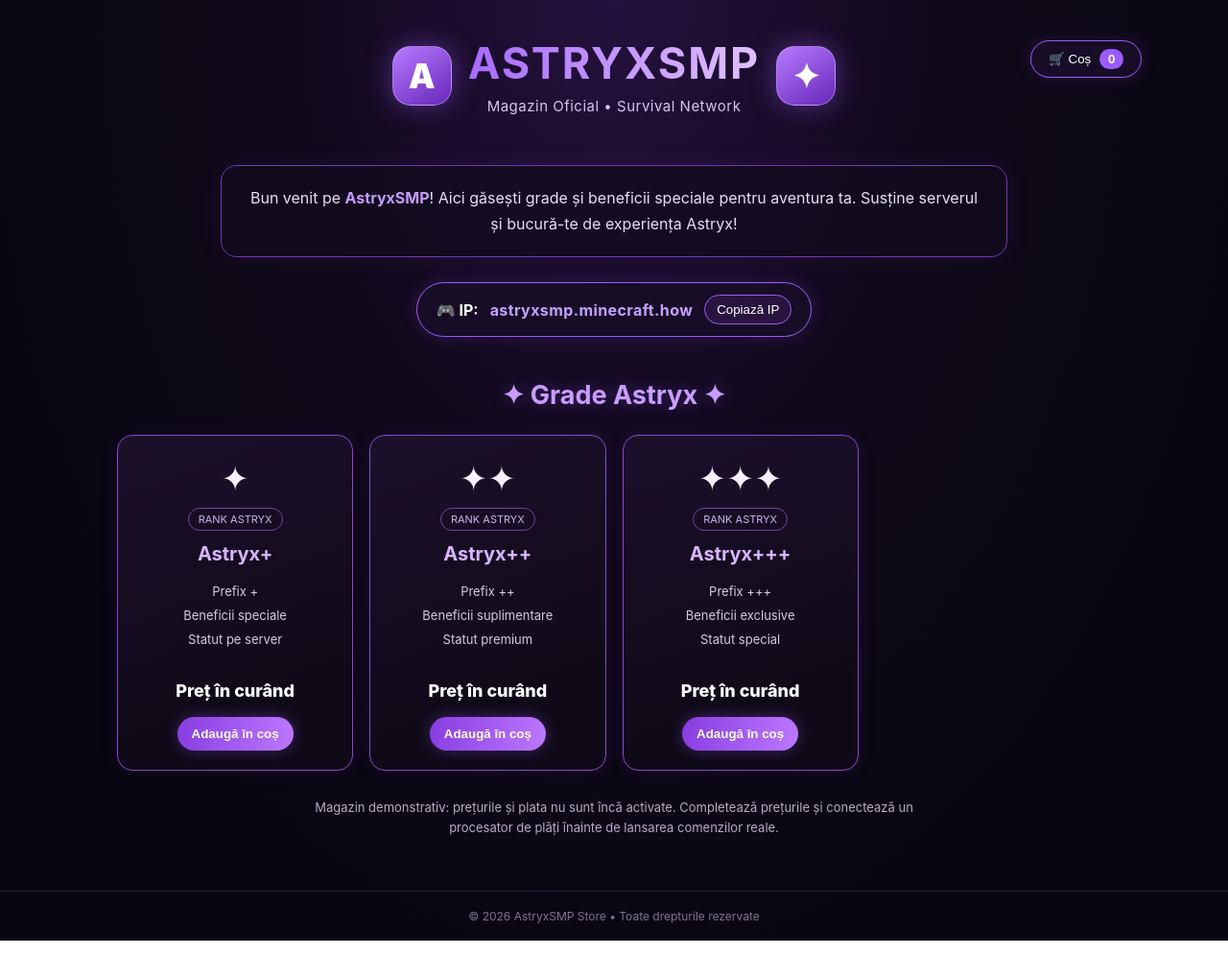
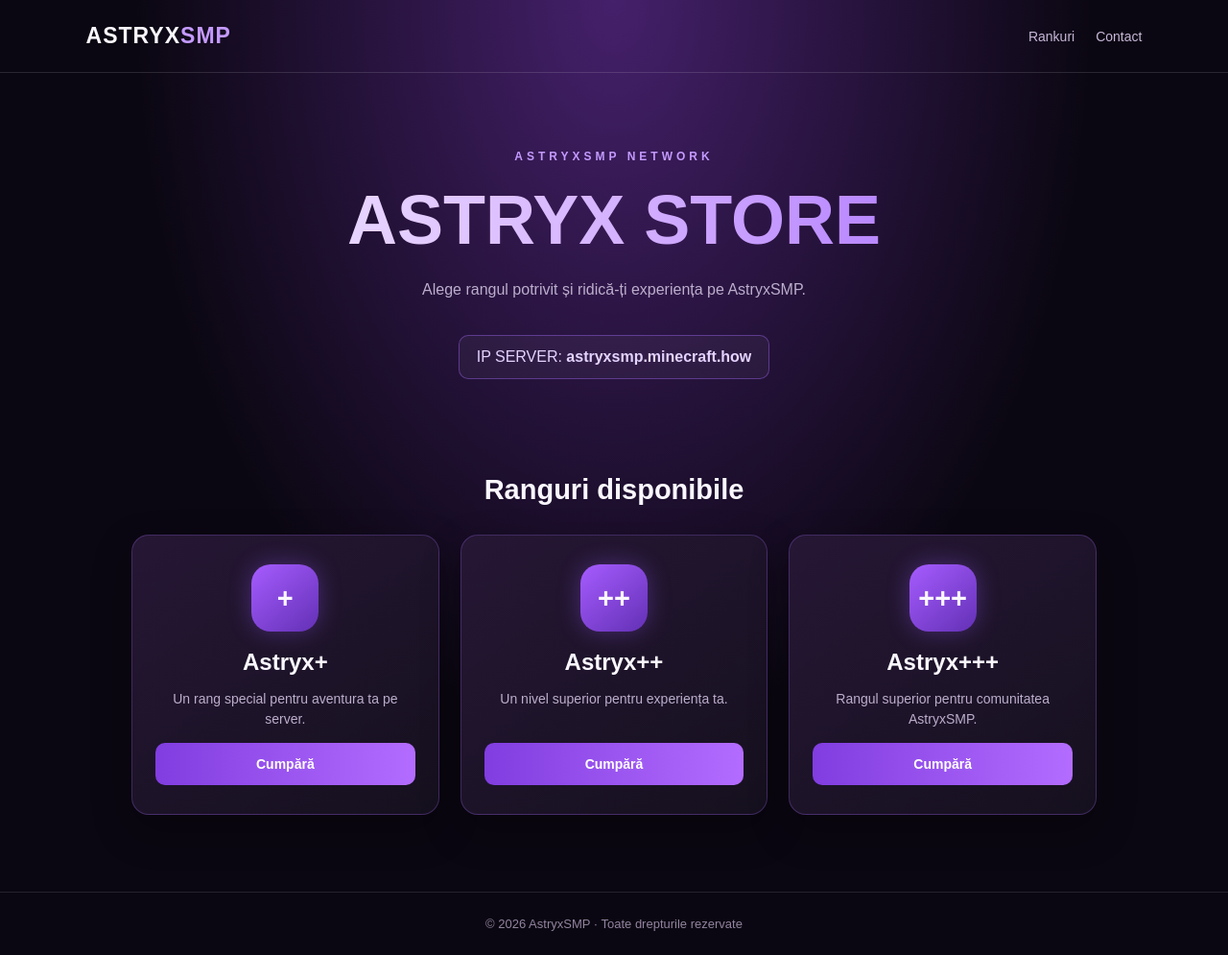
Before and after one commit to astryxsmp/astryxsmp-store, a plain HTML site: page index.html in a window 1280 px wide. Shown: the whole page at 96% size. Drawn offline with Linux system fonts and the light colour scheme.

Commit message:
Refactor HTML structure and styles for AstryxSMP Store

```diff
--- a/index.html
+++ b/index.html
@@ -1,166 +1,119 @@
+
 <!DOCTYPE html>
 <html lang="ro">
 <head>
 <meta charset="UTF-8">
 <meta name="viewport" content="width=device-width, initial-scale=1.0">
-  <meta name="theme-color" content="#090611">
 <title>AstryxSMP Store</title>
 <style>
-    :root {
-      --bg:#090611; --panel:#130d20; --panel2:#1b102b;
-      --purple:#9b5cff; --light:#c69aff; --pink:#e0a6ff;
-      --text:#f7f1ff; --muted:#b9abc9; --line:#7139b5;
-    }
 *{box-sizing:border-box}
-    body{
-      margin:0; min-height:100vh; color:var(--text);
-      font-family:Inter,Segoe UI,Arial,sans-serif;
-      background:radial-gradient(ellipse at 50% 0%,#25113e 0%,#10091a 38%,var(--bg) 75%);
-    }
-    header{padding:38px 18px 18px;text-align:center}
-    .brand{display:flex;align-items:center;justify-content:center;gap:17px;flex-wrap:wrap}
-    .logo{
-      width:62px;height:62px;border-radius:19px;display:grid;place-items:center;
-      font-size:35px;font-weight:900;color:white;
-      background:linear-gradient(145deg,#b77aff,#6726b9);
-      box-shadow:0 0 28px #9b5cff70;border:1px solid #d7baff80
-    }
-    h1{margin:0;font-size:clamp(30px,5vw,45px);letter-spacing:2px}
-    .gradient{background:linear-gradient(90deg,#a66aff,#e0c1ff);-webkit-background-clip:text;background-clip:text;color:transparent}
-    .subtitle{margin:8px 0 0;color:#d7c4ee;font-size:15px;letter-spacing:.5px}
-    .cart-button,.ip-pill,.back{
-      border:1px solid var(--purple);border-radius:999px;background:#170d27;color:white;
-      box-shadow:0 0 18px #8b4ce833
-    }
-    .cart-button{position:absolute;right:clamp(16px,7vw,100px);top:42px;padding:11px 18px;cursor:pointer}
-    .cart-button b{background:var(--purple);border-radius:50px;padding:3px 9px;margin-left:5px}
-    main{max-width:1080px;margin:0 auto;padding:14px 22px 55px}
-    .welcome{
-      max-width:820px;margin:20px auto 22px;padding:20px 25px;text-align:center;
-      line-height:1.7;color:#e8def4;background:#130c1dba;
-      border:1px solid var(--line);border-radius:17px;box-shadow:0 0 25px #7139b522
-    }
-    .welcome strong{color:var(--light)}
-    .ip-wrap{text-align:center;margin:26px 0 44px}
-    .ip-pill{display:inline-flex;align-items:center;gap:12px;padding:12px 20px;font-weight:700}
-    .ip-pill span{color:#c7a0ff;letter-spacing:.4px}
-    .copy{border:1px solid #9b5cff;background:#28143e;color:#fff;border-radius:20px;padding:7px 12px;cursor:pointer}
-    .section-title{text-align:center;color:#c99cff;font-size:27px;font-weight:700;margin:0 0 25px;text-shadow:0 0 18px #9b5cff65}
-    .grid{display:grid;grid-template-columns:repeat(4,minmax(0,1fr));gap:17px}
-    .product{
-      background:linear-gradient(160deg,#1c102b,#100a18 75%);border:1px solid #8748d0;
-      border-radius:16px;padding:23px 17px 20px;text-align:center;
-      box-shadow:0 0 19px #7139b51c;transition:.2s transform,.2s box-shadow
-    }
-    .product:hover{transform:translateY(-5px);box-shadow:0 8px 28px #8d4de444}
-    .product-icon{font-size:35px;margin-bottom:10px}
-    .product h3{margin:0 0 15px;font-size:20px;color:#d6b5ff}
-    .tag{display:inline-block;padding:4px 10px;border:1px solid #7044a0;border-radius:20px;color:#cdb1ed;font-size:11px;margin-bottom:12px}
-    .benefits{color:#d5c9e2;font-size:13px;line-height:1.9;min-height:88px}
-    .price{font-weight:800;font-size:18px;margin:17px 0;color:white}
-    .actions{display:flex;justify-content:center;gap:8px;flex-wrap:wrap}
-    .buy,.add{
-      border:0;border-radius:22px;padding:10px 15px;font-weight:700;cursor:pointer;color:white
-    }
-    .buy{background:linear-gradient(100deg,#873de0,#bd78ff);box-shadow:0 0 15px #9b5cff55}
-    .add{background:#241334;border:1px solid #8951c6}
-    button:hover{filter:brightness(1.14)}
-    .note{text-align:center;color:var(--muted);font-size:13px;margin:28px auto 0;max-width:650px;line-height:1.6}
-    footer{text-align:center;color:#80718f;font-size:12px;padding:18px;border-top:1px solid #2a1b3a}
-    .overlay{display:none;position:fixed;inset:0;background:#05030bd9;z-index:5;align-items:center;justify-content:center;padding:18px}
-    .overlay.open{display:flex}
-    .modal{width:min(480px,100%);max-height:85vh;overflow:auto;background:#160d23;border:1px solid #995bdf;border-radius:18px;padding:23px;box-shadow:0 0 45px #8e4bd955}
-    .modal-head{display:flex;justify-content:space-between;align-items:center}
-    .modal h2{margin:0;color:#d6b5ff}
-    .close{background:none;border:0;color:white;font-size:25px;cursor:pointer}
-    .cart-row{display:flex;justify-content:space-between;gap:12px;padding:13px 0;border-bottom:1px solid #38234d;color:#e9ddf5}
-    .remove{border:0;background:none;color:#c99cff;cursor:pointer}
-    .empty{color:var(--muted);text-align:center;padding:24px 0}
-    .modal-info{font-size:13px;line-height:1.6;color:#c8bad8;margin-top:16px}
-    @media(max-width:850px){.grid{grid-template-columns:repeat(2,minmax(0,1fr))}.cart-button{position:static;display:block;width:max-content;margin:18px auto 0}}
-    @media(max-width:500px){header{padding-top:25px}.brand{gap:10px}.logo{width:50px;height:50px;font-size:29px}.grid{grid-template-columns:1fr}.welcome{padding:16px}.ip-pill{gap:7px;padding:10px 13px;font-size:13px}}
+body{margin:0;background:#0b0712;color:#faf7ff;font-family:Arial,sans-serif;background-image:radial-gradient(ellipse at 50% 0,#45206b 0,transparent 55%)}
+header{height:76px;padding:0 7%;display:flex;align-items:center;justify-content:space-between;border-bottom:1px solid #ffffff20}
+.logo{font-size:23px;font-weight:900;letter-spacing:1px}
+.logo span{color:#c49aff}
+nav a{color:#c7b8d8;text-decoration:none;margin-left:22px;font-size:14px}
+.hero{text-align:center;padding:80px 20px 55px}
+.tag{color:#c49aff;font-size:12px;letter-spacing:4px;font-weight:bold}
+h1{font-size:clamp(42px,8vw,72px);margin:18px 0;background:linear-gradient(90deg,#fff,#d5b2ff,#9654ff);-webkit-background-clip:text;color:transparent}
+.hero p{color:#bcaecc;line-height:1.7}
+.ip{display:inline-block;margin-top:18px;padding:13px 18px;border:1px solid #a66cff66;border-radius:10px;background:#ffffff0a;color:#e4d3ff}
+main{max-width:1050px;margin:auto;padding:20px 22px 80px}
+.heading{text-align:center;margin-bottom:30px}
+.heading h2{font-size:29px}
+.cards{display:grid;grid-template-columns:repeat(3,1fr);gap:22px}
+.card{background:linear-gradient(145deg,#261735,#15101e);border:1px solid #a66cff45;border-radius:18px;text-align:center;padding:30px 24px;box-shadow:0 16px 40px #0005}
+.symbol{height:70px;width:70px;border-radius:20px;margin:0 auto 18px;display:grid;place-items:center;background:linear-gradient(140deg,#a65cff,#6330b5);font-size:29px;font-weight:bold;box-shadow:0 0 25px #9b5cff55}
+.card h3{font-size:24px;margin:8px}
+.card p{color:#bcaecc;min-height:42px;line-height:1.5;font-size:14px}
+button{width:100%;padding:14px;border:0;border-radius:10px;background:linear-gradient(90deg,#813de0,#b36cff);color:white;font-weight:bold;cursor:pointer;font-size:14px}
+button:hover{filter:brightness(1.12)}
+footer{text-align:center;border-top:1px solid #ffffff1c;padding:25px;color:#92849f;font-size:13px}
+.overlay{display:none;position:fixed;inset:0;background:#000c;align-items:center;justify-content:center;padding:18px}
+.modal{width:min(430px,100%);background:#1b1027;border:1px solid #ad7aff77;border-radius:17px;padding:26px}
+.modal p{color:#bcaecc;font-size:14px;line-height:1.5}
+.modal label{display:block;margin:18px 0 8px;font-size:13px}
+.modal input{width:100%;padding:13px;border:1px solid #79559d;border-radius:9px;background:#0c0712;color:white;font-size:15px}
+.actions{display:flex;gap:10px;margin-top:17px}
+.actions button:last-child{background:#392849}
+@media(max-width:700px){.cards{grid-template-columns:1fr;max-width:420px;margin:auto}header{padding:0 5%}nav a{margin-left:12px}}
 </style>
 </head>
 <body>
 <header>
-    <div class="brand">
-      <div class="logo">A</div>
-      <div>
-        <h1 class="gradient">ASTRYXSMP</h1>
-        <p class="subtitle">Magazin Oficial • Survival Network</p>
-      </div>
-      <div class="logo">✦</div>
-    </div>
-    <button class="cart-button" onclick="openCart()">🛒 Coș <b id="cart-count">0</b></button>
+<div class="logo">ASTRYX<span>SMP</span></div>
+<nav><a href="#rankuri">Rankuri</a><a href="#contact">Contact</a></nav>
 </header>
 
-  <main>
-    <section class="welcome">
-      Bun venit pe <strong>AstryxSMP</strong>! Aici găsești grade și beneficii speciale
-      pentru aventura ta. Susține serverul și bucură-te de experiența Astryx!
+<section class="hero">
+<div class="tag">ASTRYXSMP NETWORK</div>
+<h1>ASTRYX STORE</h1>
+<p>Alege rangul potrivit și ridică-ți experiența pe AstryxSMP.</p>
+<div class="ip">IP SERVER: <strong>astryxsmp.minecraft.how</strong></div>
 </section>
 
-    <div class="ip-wrap">
-      <div class="ip-pill">🎮 IP: <span id="server-ip">astryxsmp.minecraft.how</span>
-        <button class="copy" onclick="copyIP()">Copiază IP</button>
+<main id="rankuri">
+<div class="heading"><h2>Ranguri disponibile</h2></div>
+<div class="cards">
+<article class="card">
+<div class="symbol">+</div>
+<h3>Astryx+</h3>
+<p>Un rang special pentru aventura ta pe server.</p>
+<button onclick="openOrder('Astryx+')">Cumpără</button>
+</article>
+<article class="card">
+<div class="symbol">++</div>
+<h3>Astryx++</h3>
+<p>Un nivel superior pentru experiența ta.</p>
+<button onclick="openOrder('Astryx++')">Cumpără</button>
+</article>
+<article class="card">
+<div class="symbol">+++</div>
+<h3>Astryx+++</h3>
+<p>Rangul superior pentru comunitatea AstryxSMP.</p>
+<button onclick="openOrder('Astryx+++')">Cumpără</button>
+</article>
 </div>
-    </div>
-
-    <h2 class="section-title">✦ Grade Astryx ✦</h2>
-    <section class="grid" id="products">
-      <article class="product">
-        <div class="product-icon">✦</div><span class="tag">RANK ASTRYX</span>
-        <h3>Astryx+</h3>
-        <div class="benefits">Prefix +<br>Beneficii speciale<br>Statut pe server</div>
-        <div class="price">Preț în curând</div>
-        <div class="actions"><button class="buy" onclick="addToCart('Astryx+')">Adaugă în coș</button></div>
-      </article>
-      <article class="product">
-        <div class="product-icon">✦✦</div><span class="tag">RANK ASTRYX</span>
-        <h3>Astryx++</h3>
-        <div class="benefits">Prefix ++<br>Beneficii suplimentare<br>Statut premium</div>
-        <div class="price">Preț în curând</div>
-        <div class="actions"><button class="buy" onclick="addToCart('Astryx++')">Adaugă în coș</button></div>
-      </article>
-      <article class="product">
-        <div class="product-icon">✦✦✦</div><span class="tag">RANK ASTRYX</span>
-        <h3>Astryx+++</h3>
-        <div class="benefits">Prefix +++<br>Beneficii exclusive<br>Statut special</div>
-        <div class="price">Preț în curând</div>
-        <div class="actions"><button class="buy" onclick="addToCart('Astryx+++')">Adaugă în coș</button></div>
-      </article>
-    </section>
-    <p class="note">Magazin demonstrativ: prețurile și plata nu sunt încă activate. Completează prețurile și conectează un procesator de plăți înainte de lansarea comenzilor reale.</p>
 </main>
 
-  <footer>© 2026 AstryxSMP Store • Toate drepturile rezervate</footer>
+<footer id="contact">© 2026 AstryxSMP · Toate drepturile rezervate</footer>
 
-  <div class="overlay" id="cart-overlay" onclick="if(event.target===this)closeCart()">
+<div class="overlay" id="overlay" onclick="if(event.target===this)closeOrder()">
 <div class="modal">
-      <div class="modal-head"><h2>🛒 Coșul tău</h2><button class="close" onclick="closeCart()">×</button></div>
-      <div id="cart-items"></div>
-      <p class="modal-info">Acesta este momentan un coș demonstrativ. Pentru comenzi reale trebuie configurate prețurile și o metodă de plată.</p>
+<h2 id="rankTitle">Comandă rang</h2>
+<p>Introdu numele tău Minecraft pentru a pregăti solicitarea comenzii.</p>
+<label for="mcname">Nume Minecraft</label>
+<input id="mcname" maxlength="16" placeholder="Numele Minecraft">
+<div class="actions">
+<button onclick="sendOrder()">Continuă</button>
+<button onclick="closeOrder()">Închide</button>
+</div>
 </div>
 </div>
 
 <script>
-    const cart = [];
-    function updateCount(){document.getElementById('cart-count').textContent=cart.length;}
-    function addToCart(name){cart.push(name);updateCount();const b=document.querySelector('.cart-button');b.animate([{transform:'scale(1)'},{transform:'scale(1.08)'},{transform:'scale(1)'}],{duration:250});}
-    function openCart(){
-      const box=document.getElementById('cart-items');
-      if(!cart.length){box.innerHTML='<div class="empty">Coșul este gol.</div>';}
-      else{box.innerHTML=cart.map((name,i)=>`<div class="cart-row"><span>${name}</span><button class="remove" onclick="removeItem(${i})">Elimină</button></div>`).join('');}
-      document.getElementById('cart-overlay').classList.add('open');
+let rank='';
+function openOrder(value){
+rank=value;
+document.getElementById('rankTitle').textContent='Comandă '+value;
+document.getElementById('mcname').value='';
+document.getElementById('overlay').style.display='flex';
 }
-    function closeCart(){document.getElementById('cart-overlay').classList.remove('open');}
-    function removeItem(i){cart.splice(i,1);updateCount();openCart();}
-    async function copyIP(){
-      const ip=document.getElementById('server-ip').textContent;
-      try{await navigator.clipboard.writeText(ip);document.querySelector('.copy').textContent='Copiat!';}
-      catch(e){document.querySelector('.copy').textContent=ip;}
-      setTimeout(()=>document.querySelector('.copy').textContent='Copiază IP',1600);
+function closeOrder(){
+document.getElementById('overlay').style.display='none';
 }
+function sendOrder(){
+const username=document.getElementById('mcname').value.trim();
+if(!/^[A-Za-z0-9_]{3,16}$/.test(username)){
+alert('Introdu un nume Minecraft valid (3–16 caractere).');
+return;
+}
+const subject=encodeURIComponent('Comandă AstryxSMP - '+rank);
+const body=encodeURIComponent('Bună!\n\nDoresc rangul: '+rank+'\nNume Minecraft: '+username);
+window.location.href='mailto:adigamer96@gmail.com?subject='+subject+'&body='+body;
+}
+document.addEventListener('keydown',e=>{
+if(e.key==='Escape')closeOrder();
+});
 </script>
 </body>
 </html>
```
Lines whose indentation alone changed are shown as unchanged.
